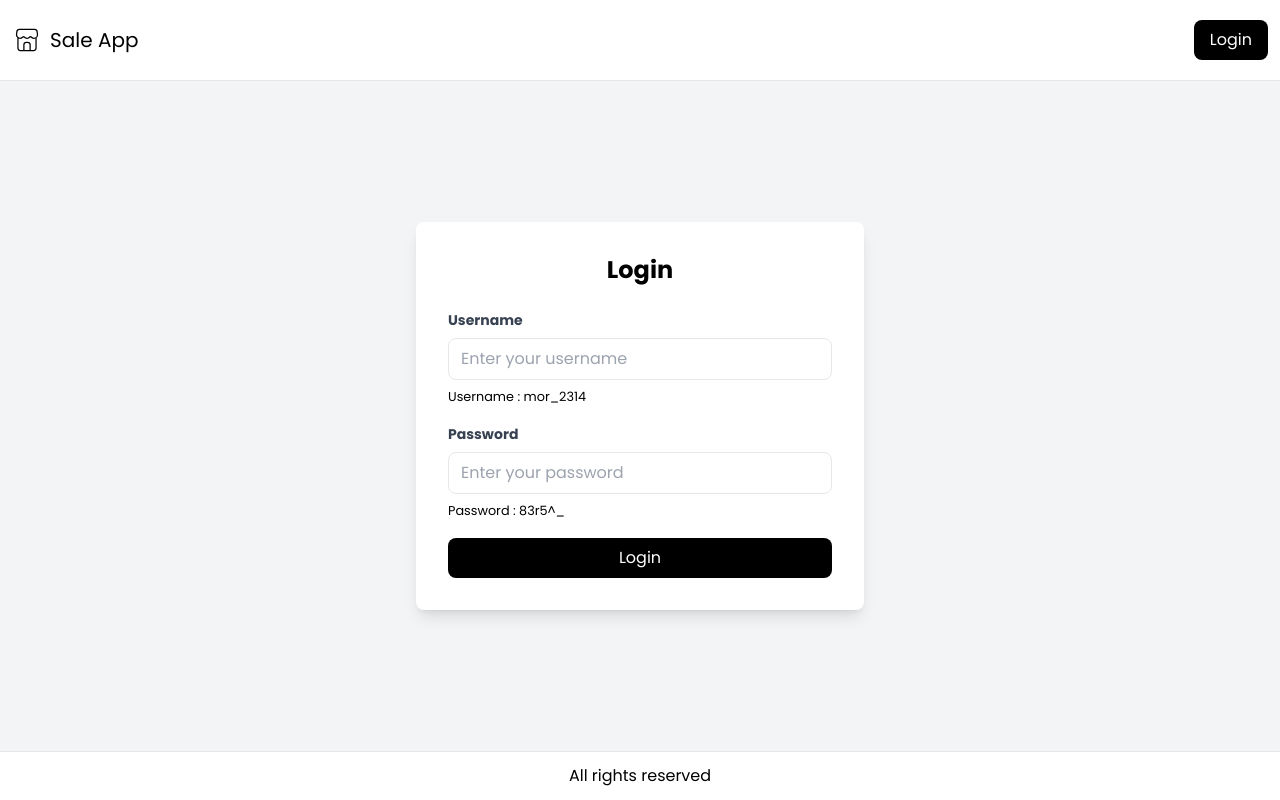
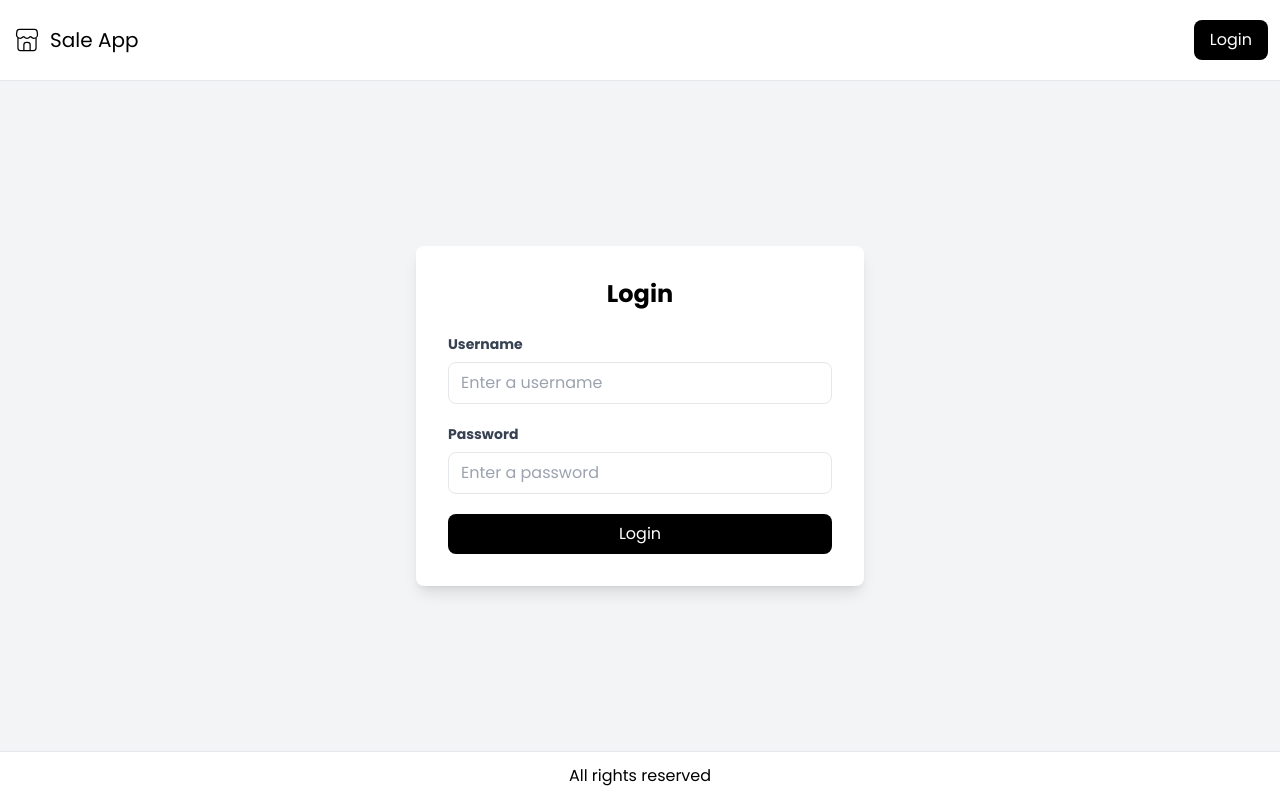
Before and after one commit to AzarAhmadov/React-ShoppingApp, a React (Vite) app: page /login in a window 1280 px wide. Built offline with nearby package versions, Linux system fonts and the light colour scheme.

Commit message:
Update Login.jsx

```diff
--- a/src/pages/auth/Login/Login.jsx
+++ b/src/pages/auth/Login/Login.jsx
@@ -3,6 +3,8 @@ import { getLogin } from "../../../service/authService";
 import { getCartContext } from "../../../context/CartContext";
 import { useNavigate } from "react-router-dom";
 import Button from "../../../components/ui/Button";
+import FormGroup from "../../../components/FormGroup/FormGroup";
+import FormInput from "../../../components/FormInput/FormInput";
 
 const Login = () => {
   const { token, setToken } = getCartContext();
@@ -12,6 +14,9 @@ const Login = () => {
     username: "",
     password: "",
   });
+
+  const isFormEmpty =
+    formData.username.trim() === "" || formData.password.trim() === "";
 
   const handleInputChange = (event) => {
     const { name, value } = event.target;
@@ -39,52 +44,33 @@ const Login = () => {
         <h2 className="mb-6 text-2xl font-bold text-center">Login</h2>
 
         <form onSubmit={handleSubmit}>
-          <div className="mb-4">
-            <label
-              className="block mb-2 text-sm font-bold text-gray-700"
-              htmlFor="username"
-            >
-              Username
-            </label>
-            <input
-              onChange={handleInputChange}
+          <FormGroup label="Username">
+            <FormInput
+              handleInputChange={handleInputChange}
               value={formData.username}
-              id="username"
               name="username"
+              placeholder="Enter a username"
               type="text"
-              placeholder="Enter your username"
-              className="w-full px-3 py-2 mb-1 border rounded-lg focus:outline-none focus:ring focus:border-blue-300"
             />
-            <small>Username : mor_2314</small>
-          </div>
+          </FormGroup>
 
-          <div className="mb-4">
-            <label
-              className="block mb-2 text-sm font-bold text-gray-700"
-              htmlFor="password"
-            >
-              Password
-            </label>
-            <input
-              onChange={handleInputChange}
+          <FormGroup label="Password">
+            <FormInput
+              handleInputChange={handleInputChange}
               value={formData.password}
               name="password"
-              id="password"
+              placeholder="Enter a password"
               type="password"
-              placeholder="Enter your password"
-              className="w-full px-3 py-2 mb-1 border rounded-lg focus:outline-none focus:ring focus:border-blue-300"
             />
-            <small>Password : 83r5^_</small>
-          </div>
-
+          </FormGroup>
           {error && (
-            <p className="mb-3 text-sm text-center text-red-500">
-              username or password in incorrect
-            </p>
+            <span className="flex justify-center mb-4 text-red-600">
+              Username or password incorrect
+            </span>
           )}
-          <div className="flex items-center justify-between">
-            <Button type="submit">Login</Button>
-          </div>
+          <Button disabled={isFormEmpty} type="submit">
+            Login
+          </Button>
         </form>
       </div>
     </div>
```
